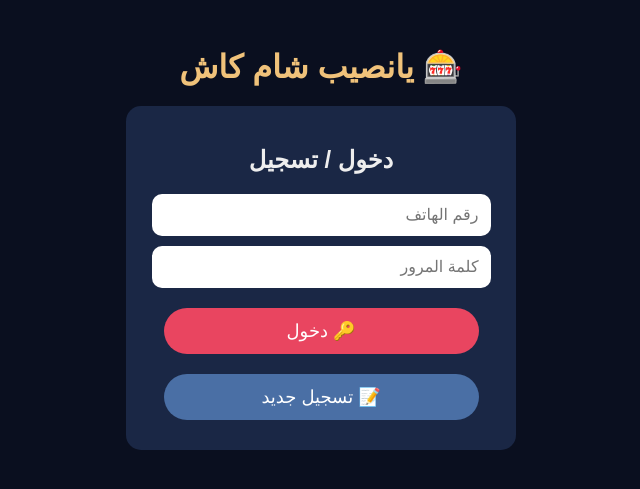
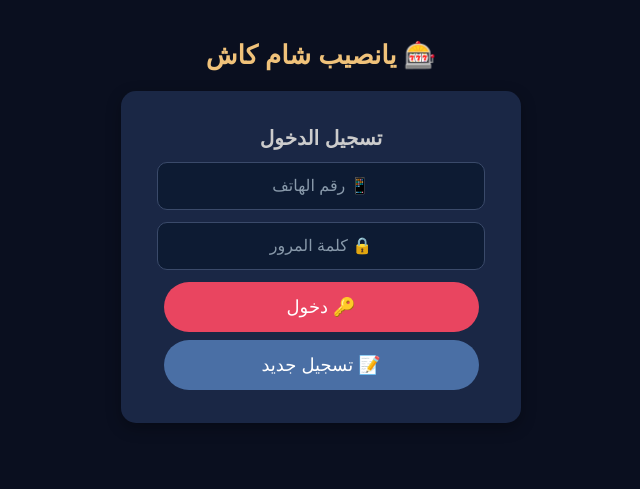
Before and after one commit to hafezsalahali9-stack/Looo, a Flask app: page / in a window 1280 px wide. Shown: the top 489 px of the page, without its empty margins (319-959 px from the left). Run offline with Flask 3, Linux system fonts and the light colour scheme; data comes from the database, SQL or seed files in the repository.

Commit message:
Update index.html

```diff
--- a/templates/index.html
+++ b/templates/index.html
@@ -5,78 +5,249 @@
     <meta name="viewport" content="width=device-width, initial-scale=1.0">
     <title>يانصيب شام كاش</title>
     <style>
-        body { font-family: Arial, sans-serif; background: #0a0f1f; color: #eee; text-align: center; padding: 20px; }
-        .card { background: #1a2745; padding: 20px; border-radius: 15px; margin: 15px auto; max-width: 350px; }
-        input { display: block; width: 90%; margin: 10px auto; padding: 12px; border-radius: 10px; border: none; font-size: 16px; }
-        button { background: #e94560; color: white; border: none; padding: 12px 30px; border-radius: 25px; font-size: 18px; margin: 10px; cursor: pointer; width: 90%; }
-        .hidden { display: none; }
-        h1 { color: #f0c27a; margin: 20px 0; }
-        .info { background: #0f3460; padding: 10px; border-radius: 10px; margin: 10px 0; }
+        body {
+            font-family: Arial, sans-serif;
+            background: #0a0f1f;
+            color: #eee;
+            text-align: center;
+            padding: 20px;
+            margin: 0;
+        }
+        .card {
+            background: #1a2745;
+            padding: 25px;
+            border-radius: 15px;
+            margin: 15px auto;
+            max-width: 350px;
+            box-shadow: 0 5px 15px rgba(0,0,0,0.3);
+        }
+        input {
+            display: block;
+            width: 85%;
+            margin: 12px auto;
+            padding: 14px;
+            border-radius: 10px;
+            border: 1px solid #3a4a6a;
+            background: #0d1b33;
+            color: white;
+            font-size: 16px;
+            text-align: center;
+        }
+        input::placeholder {
+            color: #8899aa;
+        }
+        button {
+            background: #e94560;
+            color: white;
+            border: none;
+            padding: 14px;
+            border-radius: 25px;
+            font-size: 18px;
+            margin: 8px auto;
+            cursor: pointer;
+            width: 90%;
+            display: block;
+        }
+        button:active {
+            transform: scale(0.96);
+        }
+        .btn-blue {
+            background: #4a6fa5 !important;
+        }
+        .btn-gray {
+            background: #555 !important;
+        }
+        .hidden {
+            display: none !important;
+        }
+        h1 {
+            color: #f0c27a;
+            margin: 20px 0;
+            font-size: 26px;
+        }
+        h2 {
+            color: #ccc;
+            margin: 10px 0;
+            font-size: 20px;
+        }
+        .info {
+            background: #0f3460;
+            padding: 12px;
+            border-radius: 10px;
+            margin: 10px 0;
+            font-size: 17px;
+        }
+        .info span {
+            color: #f5c542;
+            font-weight: bold;
+        }
+        .msg {
+            background: #2e7d32;
+            color: white;
+            padding: 10px;
+            border-radius: 8px;
+            margin: 10px 0;
+        }
+        .err {
+            background: #c62828;
+            color: white;
+            padding: 10px;
+            border-radius: 8px;
+            margin: 10px 0;
+        }
     </style>
 </head>
 <body>
+    <!-- قسم تسجيل الدخول -->
     <div id="authSection">
         <h1>🎰 يانصيب شام كاش</h1>
         <div class="card">
-            <h2>دخول / تسجيل</h2>
-            <input type="text" id="phoneInput" placeholder="رقم الهاتف">
-            <input type="password" id="passwordInput" placeholder="كلمة المرور">
+            <h2>تسجيل الدخول</h2>
+            <div id="authMsg"></div>
+            <input type="text" id="phoneInput" placeholder="📱 رقم الهاتف">
+            <input type="password" id="passwordInput" placeholder="🔒 كلمة المرور">
             <button onclick="login()">🔑 دخول</button>
-            <button onclick="register()" style="background:#4a6fa5;">📝 تسجيل جديد</button>
+            <button onclick="register()" class="btn-blue">📝 تسجيل جديد</button>
         </div>
     </div>
+
+    <!-- اللوحة الرئيسية -->
     <div id="mainSection" class="hidden">
         <h1>🎰 يانصيب شام كاش</h1>
         <div class="card">
-            <div class="info">💰 الرصيد: <span id="balance">0</span> ل.س</div>
+            <div class="info">💰 رصيدك: <span id="balance">0</span> ل.س</div>
             <div class="info">🎫 البطاقات المباعة: <span id="ticketCount">0</span> / 50</div>
-            <button onclick="buyTicket()">🛒 اشترِ بطاقة (10,000 ل.س)</button>
-            <button onclick="logout()" style="background:#555;">🚪 تسجيل خروج</button>
+            <div id="buyMsg"></div>
+            <button onclick="buyTicket()">🛒 شراء بطاقة (10,000 ل.س)</button>
+            <button onclick="logout()" class="btn-gray">🚪 تسجيل خروج</button>
         </div>
     </div>
+
     <script>
-        async function apiFetch(url, method = 'GET', body = null) {
-            const options = { method, headers: { 'Content-Type': 'application/json' } };
-            if (body) options.body = JSON.stringify(body);
-            const res = await fetch(url, options);
-            return await res.json();
+        // دالة الاتصال بالخادم
+        async function apiFetch(url, method, body) {
+            const options = {
+                method: method,
+                headers: { 'Content-Type': 'application/json' },
+                credentials: 'same-origin'
+            };
+            if (body) {
+                options.body = JSON.stringify(body);
             }
+            const response = await fetch(url, options);
+            const data = await response.json();
+            return data;
+        }
+
+        // تحديث حالة التطبيق
         async function fetchState() {
-            const data = await apiFetch('/api/state');
-            if (data.logged_in) {
+            try {
+                const data = await apiFetch('/api/state', 'GET');
+                console.log('State:', data);
+
+                if (data.logged_in && data.user) {
                     document.getElementById('authSection').classList.add('hidden');
                     document.getElementById('mainSection').classList.remove('hidden');
-                document.getElementById('balance').textContent = (data.user.balance || 0).toLocaleString();
+                    document.getElementById('balance').textContent = Number(data.user.balance || 0).toLocaleString();
                     document.getElementById('ticketCount').textContent = data.ticket_count || 0;
                 } else {
                     document.getElementById('authSection').classList.remove('hidden');
                     document.getElementById('mainSection').classList.add('hidden');
                 }
+            } catch (e) {
+                console.log('Error:', e);
             }
+        }
+
+        // تسجيل الدخول
         async function login() {
             const phone = document.getElementById('phoneInput').value.trim();
             const password = document.getElementById('passwordInput').value.trim();
-            if (!phone || !password) return alert('املأ الحقول');
-            const data = await apiFetch('/api/login', 'POST', { phone, password });
-            if (data.error) alert(data.error); else fetchState();
+
+            if (!phone || !password) {
+                document.getElementById('authMsg').innerHTML = '<div class="err">⚠️ الرجاء ملء جميع الحقول</div>';
+                return;
             }
+
+            document.getElementById('authMsg').innerHTML = '<div class="msg">⏳ جاري تسجيل الدخول...</div>';
+
+            const data = await apiFetch('/api/login', 'POST', {
+                phone: phone,
+                password: password
+            });
+
+            console.log('Login response:', data);
+
+            if (data.error) {
+                document.getElementById('authMsg').innerHTML = '<div class="err">❌ ' + data.error + '</div>';
+            } else {
+                document.getElementById('authMsg').innerHTML = '<div class="msg">✅ ' + (data.message || 'تم الدخول') + '</div>';
+                // انتظر لحظة ثم حدث الواجهة
+                setTimeout(() => {
+                    fetchState();
+                }, 500);
+            }
+        }
+
+        // تسجيل جديد
         async function register() {
             const phone = document.getElementById('phoneInput').value.trim();
             const password = document.getElementById('passwordInput').value.trim();
-            if (!phone || !password) return alert('املأ الحقول');
-            const data = await apiFetch('/api/register', 'POST', { phone, password });
-            if (data.error) alert(data.error); else { alert(data.message); fetchState(); }
+
+            if (!phone || !password) {
+                document.getElementById('authMsg').innerHTML = '<div class="err">⚠️ الرجاء ملء جميع الحقول</div>';
+                return;
             }
+
+            if (password.length < 3) {
+                document.getElementById('authMsg').innerHTML = '<div class="err">⚠️ كلمة المرور قصيرة جداً</div>';
+                return;
+            }
+
+            document.getElementById('authMsg').innerHTML = '<div class="msg">⏳ جاري إنشاء الحساب...</div>';
+
+            const data = await apiFetch('/api/register', 'POST', {
+                phone: phone,
+                password: password
+            });
+
+            console.log('Register response:', data);
+
+            if (data.error) {
+                document.getElementById('authMsg').innerHTML = '<div class="err">❌ ' + data.error + '</div>';
+            } else {
+                document.getElementById('authMsg').innerHTML = '<div class="msg">✅ تم التسجيل بنجاح! جاري الدخول...</div>';
+                setTimeout(() => {
+                    fetchState();
+                }, 800);
+            }
+        }
+
+        // شراء بطاقة
+        async function buyTicket() {
+            document.getElementById('buyMsg').innerHTML = '<div class="msg">⏳ جاري الشراء...</div>';
+
+            const data = await apiFetch('/api/buy', 'POST');
+
+            console.log('Buy response:', data);
+
+            if (data.error) {
+                document.getElementById('buyMsg').innerHTML = '<div class="err">❌ ' + data.error + '</div>';
+            } else {
+                document.getElementById('buyMsg').innerHTML = '<div class="msg">✅ ' + data.message + '</div>';
+                fetchState();
+            }
+        }
+
+        // تسجيل خروج
         async function logout() {
             await apiFetch('/api/logout', 'POST');
-            location.reload();
+            window.location.reload();
         }
-        async function buyTicket() {
-            const data = await apiFetch('/api/buy', 'POST');
-            if (data.error) alert(data.error); else { alert(data.message); fetchState(); }
-        }
-        setInterval(fetchState, 3000);
-        window.onload = fetchState;
+
+        // بدء التطبيق
+        fetchState();
+        setInterval(fetchState, 5000);
     </script>
 </body>
 </html>
```
Lines whose indentation alone changed are shown as unchanged.
